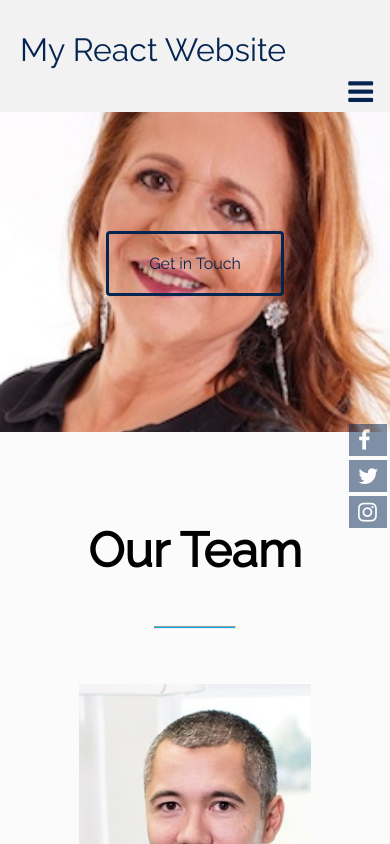
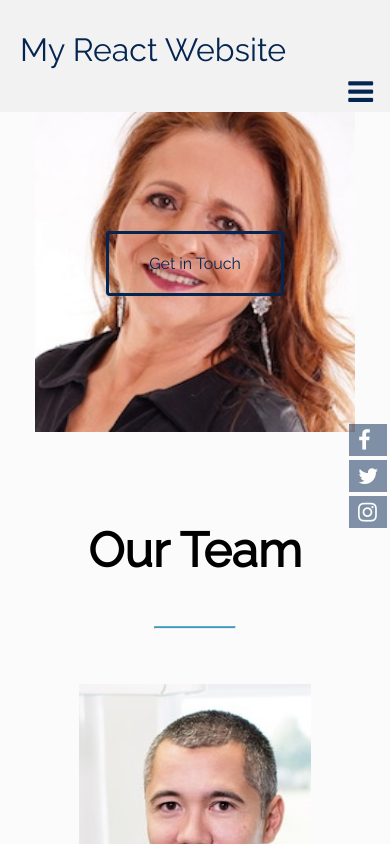
Before and after one commit to paul-wr/my-react-website, a React (Create React App) app: page / in a window 390 px wide. Shown: the top 844 px of the page. Built offline with nearby package versions, Linux system fonts and the light colour scheme.

Commit message:
css update

```diff
--- a/src/App.css
+++ b/src/App.css
@@ -434,7 +434,7 @@ only screen and (-webkit-min-device-pixel-ratio: 2),
 only screen and (min-device-pixel-ratio: 2) {
 #home-section-one {
 background-image: url('member3.jpg');
-background-size: 0 0 / auto 749px;
+background-size: 20em 25em;
 height: 20em;
 background-repeat: no-repeat;
  }
@@ -442,7 +442,7 @@ background-repeat: no-repeat;
 @media screen and (max-width: 500px){
 #home-section-one {
 background-image: url('member3.jpg');
-background-size: 0 0 / auto 749px;
+background-size: 20em 25em;
 height: 20em;
 background-repeat: no-repeat;
  }
```
